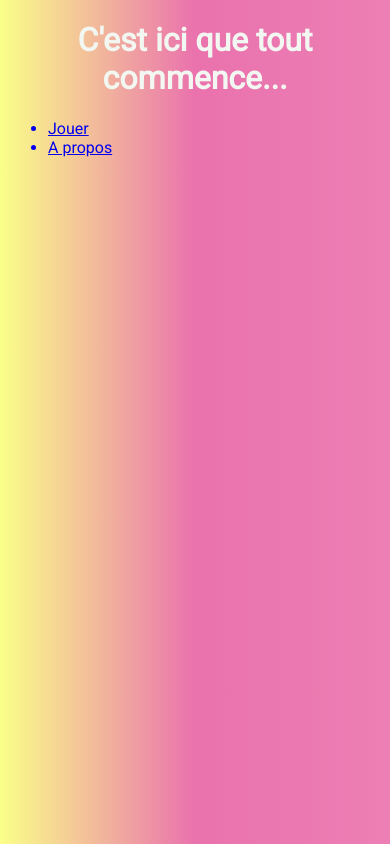
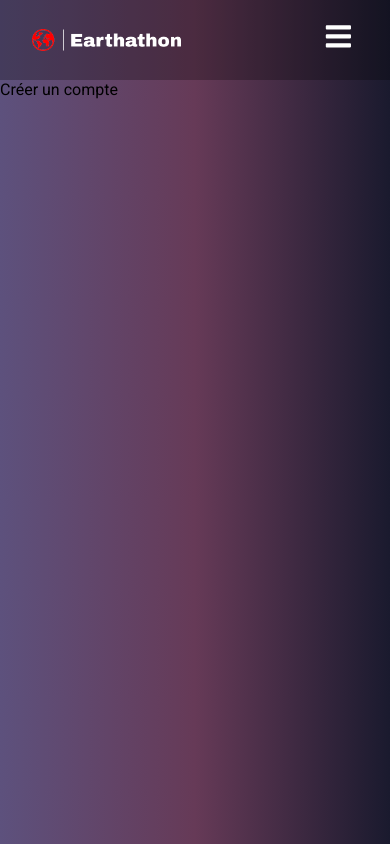
Before and after one commit to kpeset/flag-test, a React (Create React App) app in the folder frontend/: page / in a window 390 px wide. Built offline with nearby package versions, Linux system fonts and the light colour scheme.

Commit message:
Navbar reponsive

```diff
--- a/frontend/package.json
+++ b/frontend/package.json
@@ -9,6 +9,7 @@
     "axios": "^0.27.2",
     "react": "^18.1.0",
     "react-dom": "^18.1.0",
+    "react-icons": "^4.4.0",
     "react-router-dom": "^6.3.0",
     "react-scripts": "5.0.1",
     "web-vitals": "^2.1.4"
--- a/frontend/src/App.js
+++ b/frontend/src/App.js
@@ -1,8 +1,10 @@
-import Home from "./Pages/Home";
-import Play from "./Pages/Play";
-import About from "./Pages/About";
-import Score from "./Pages/Score";
-import "./Styles/Play.css"
+import Home from "./pages/Home";
+import Play from "./pages/Play";
+import About from "./pages/About";
+import Score from "./pages/Score";
+
+import Navbar from "./components/Navbar";
+
 
 import { Route, Routes } from "react-router-dom";
 
@@ -10,6 +12,7 @@ function App() {
   return (
 
   <div>
+    <Navbar />
   <Routes>
   <Route path="/" element={<Home />} />
   <Route path="/play" element={<Play />} />
--- a/frontend/src/Pages/Home.jsx
+++ b/frontend/src/Pages/Home.jsx
@@ -1,15 +1,12 @@
-import { NavLink } from "react-router-dom"
+import FormAccount from "../components/FormAccount";
 
 function Home() {
+
+
   return (
     <div>
-      <h1>C'est ici que tout commence...</h1>
-      <div>
-          <ul>
-          <NavLink to="/play"><li>Jouer</li></NavLink>
-          <NavLink to="/about"><li>A propos</li></NavLink>
-          </ul>
-      </div>
+<FormAccount />
+
     </div>
   );
 }
--- a/frontend/src/Pages/Play.jsx
+++ b/frontend/src/Pages/Play.jsx
@@ -1,4 +1,4 @@
-import GetTwoFlags from "../Services/GetTwoFlags";
+import GetTwoFlags from "../services/GetTwoFlags";
 
 function Play() {
     return (
--- a/frontend/src/Pages/Score.jsx
+++ b/frontend/src/Pages/Score.jsx
@@ -1,5 +1,5 @@
 import { useNavigate } from "react-router-dom";
-
+import "../styles/Play.css"
 
 function Score () {
 const navigate = useNavigate()
--- a/frontend/src/Styles/Play.css
+++ b/frontend/src/Styles/Play.css
@@ -1,16 +1,3 @@
-@import url('https://fonts.googleapis.com/css2?family=Roboto&display=swap');
-*{
-    font-family: Roboto;
-}
-body {
-  background: rgb(250, 255, 137);
-  background: linear-gradient(
-    90deg,
-    rgba(250, 255, 137, 1) 0%,
-    rgba(234, 114, 173, 1) 50%,
-    rgba(236, 127, 180, 1) 100%
-  );
-}
 img {
   width: auto;
   height: 10rem;
@@ -43,7 +30,7 @@ button {
 }
 
 .button button:hover {
-    background-color: #EA72AD;
+  background-color: #ea72ad;
 }
 
 h1 {
@@ -51,7 +38,7 @@ h1 {
   color: #f2f7f2;
 }
 
-.center-flag{
+.center-flag {
   display: flex;
   justify-content: center;
   padding: 20px 0 20px 0;
@@ -97,6 +84,16 @@ h1 {
   margin-top: 30px;
 }
 
-.button-menu-score button:hover{
-    background-color: #EA72AD;
+.button-menu-score button:hover {
+  background-color: #ea72ad;
 }
+
+/* body {
+  background: rgb(250, 255, 137);
+  background: linear-gradient(
+    90deg,
+    rgba(250, 255, 137, 1) 0%,
+    rgba(234, 114, 173, 1) 50%,
+    rgba(236, 127, 180, 1) 100%
+  );
+} */
--- /dev/null
+++ b/frontend/src/Styles/index.css
@@ -0,0 +1,24 @@
+@import url("https://fonts.googleapis.com/css2?family=Roboto&display=swap");
+
+:root {
+  --font-paragraph: "Roboto", sans-sherif;
+}
+
+* {
+  box-sizing: border-box;
+  margin: 0;
+  padding: 0;
+  scroll-behavior: smooth;
+  font: inherit;
+  font-family: var(--font-paragraph);
+}
+
+body {
+    background: rgb(93, 81, 125);
+    background: linear-gradient(
+      90deg,
+      rgba(93, 81, 125, 1) 0%,
+      rgba(102, 58, 87, 1) 50%,
+      rgba(26, 26, 46, 1) 100%
+    );
+  }
--- /dev/null
+++ b/frontend/src/Styles/navbar.css
@@ -0,0 +1,84 @@
+header {
+  display: flex;
+  align-items: center;
+  justify-content: space-between;
+  height: 80px;
+  padding: 0 2rem;
+  background-color: rgba(0, 0, 0, 0.268)
+}
+
+header .nav-btn {
+  padding: 5px;
+  cursor: pointer;
+  background: transparent;
+  border: none;
+  outline: none;
+  color: white;
+  visibility: hidden;
+  opacity: 0;
+  font-size: 1.8rem;
+}
+
+nav {
+    display: flex;
+    align-items: center;
+}
+
+nav a {
+margin: 0 2rem ;
+  text-decoration: none;
+  color: white;
+}
+
+nav a:hover {
+  color: black;
+}
+
+.logo {
+    height: 1.4rem;
+    width: auto;
+}
+
+@media only screen and (max-width: 700px) {
+  header .nav-btn {
+    visibility: visible;
+    opacity: 1;
+  }
+
+  header nav {
+    position: fixed;
+    top: 0;
+    left: 0;
+    height: 100%;
+    width: 100%;
+    display: flex;
+    align-items: center;
+    justify-content: center;
+    flex-direction: column;
+    gap: 1.5rem;
+    background-color: black;
+    transition: 1s;
+    transform: translateY(-100vh);
+  }
+
+  header .responsive_nav {
+    transform: none;
+  }
+
+  nav .nav-close-btn {
+position: absolute;
+top: 2rem;
+right: 2rem;
+
+  }
+
+nav a {
+    font-size: 1.5rem;
+}
+
+.logo {
+height: 1.4rem;
+width: auto;
+}
+
+}
--- /dev/null
+++ b/frontend/src/components/FormAccount.jsx
@@ -0,0 +1,7 @@
+function FormAccount () {
+    return (
+        <div>Créer un compte</div>
+    )
+}
+
+export default FormAccount;
--- /dev/null
+++ b/frontend/src/components/Navbar.jsx
@@ -0,0 +1,32 @@
+import React, { useRef } from "react";
+
+import { FaBars, FaTimes } from "react-icons/fa";
+
+import logo from "../assets/logo_small.png"
+import "../styles/navbar.css";
+
+function Navbar() {
+  const navRef = useRef();
+
+  const showNavbar = () => {
+    navRef.current.classList.toggle("responsive_nav");
+  };
+  return (
+    <header>
+      <img className="logo" src={logo} />
+      <nav ref={navRef}>
+        <a href="/">Accueil</a>
+        <a href="/play">Jouer</a>
+        <a href="/">A propos</a>
+        <button className="nav-btn nav-close-btn" onClick={showNavbar}>
+          <FaTimes />
+        </button>
+      </nav>
+      <button className="nav-btn" onClick={showNavbar}>
+        <FaBars />
+      </button>
+    </header>
+  );
+}
+
+export default Navbar;
--- a/frontend/src/index.js
+++ b/frontend/src/index.js
@@ -1,9 +1,8 @@
 import React from "react";
 import ReactDOM from "react-dom/client";
 import { BrowserRouter } from "react-router-dom";
-import "./Styles/Play.css"
-
 import App from "./App";
+import "./styles/index.css"
 
 const root = ReactDOM.createRoot(document.getElementById("root"));
 root.render(
```
Also changed, not shown: frontend/src/Components/questionflags.jsx (deleted, +0 -7 lines), frontend/src/assets/logo_small.png (added), 1 other file (tests, documents, lock files or other folders). Lines whose indentation alone changed are shown as unchanged.
